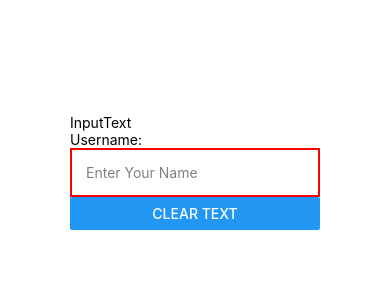
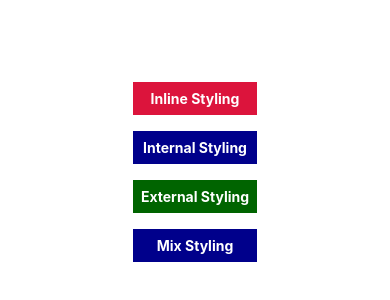
Before and after one commit to TayyabHussain03/react_native_cli_batch2, a React Native app: screen / in a window 390 px wide. Shown: the part 250-550 px from the top of the page. Built offline with nearby package versions, Linux system fonts and the light colour scheme.

Commit message:
Styling [Inline,External,Internal,Mix]

```diff
--- a/App.jsx
+++ b/App.jsx
@@ -5,6 +5,7 @@ import JSX from './src/components/JSX'
 import UseStateHook from './src/components/UseStateHook'
 import PropTest from './src/components/PropTest'
 import InputText from './src/components/InputText.jsx'
+import Styling from './src/components/Styling.jsx'
 
 const App = () => {
   return (
@@ -14,7 +15,8 @@ const App = () => {
       {/* <JSX /> */}
       {/* <UseStateHook /> */}
       {/* <PropTest/> */}
-      <InputText />
+      {/* <InputText /> */}
+      <Styling/>
     </View>
   )
 }
--- /dev/null
+++ b/src/components/Styling.jsx
@@ -0,0 +1,55 @@
+import { View, Text, StyleSheet } from 'react-native'
+import styles from './styling/styles'
+import React from 'react'
+
+const Styling = () => {
+    return (
+        <View>
+            <Text style={
+                {
+                    backgroundColor: "crimson",
+                    color: "white",
+                    fontSize: 14,
+                    textAlign: "center",
+                    fontWeight: "bold",
+                    marginVertical: 8,
+                    padding: 8
+                }
+            }>Inline Styling</Text>
+
+            <Text style={style.text}>Internal Styling</Text>
+
+            <Text style={styles.text}>External Styling</Text>
+
+            <Text style={
+                [
+                    {
+                        backgroundColor: "yellow",
+                        color: "white",
+                        fontSize: 14,
+                        textAlign: "center",
+                        fontWeight: "bold",
+                        marginVertical: 8,
+                        padding: 8
+                    },
+                    styles.text,
+                    style.text
+                ]}
+            >Mix Styling</Text>
+        </View>
+    )
+}
+
+export default Styling
+
+const style = StyleSheet.create({
+    text: {
+        backgroundColor: "darkblue",
+        color: "white",
+        fontSize: 14,
+        textAlign: "center",
+        fontWeight: "bold",
+        marginVertical: 8,
+        padding: 8
+    }
+})
--- /dev/null
+++ b/src/components/styling/styles.js
@@ -0,0 +1,15 @@
+import { StyleSheet } from 'react-native'
+
+const styles = StyleSheet.create({
+    text: {
+        backgroundColor: "darkgreen",
+        color: "white",
+        fontSize: 14,
+        textAlign: "center",
+        fontWeight: "bold",
+        marginVertical: 8,
+        padding: 8
+    }
+})
+
+export default styles;
```
